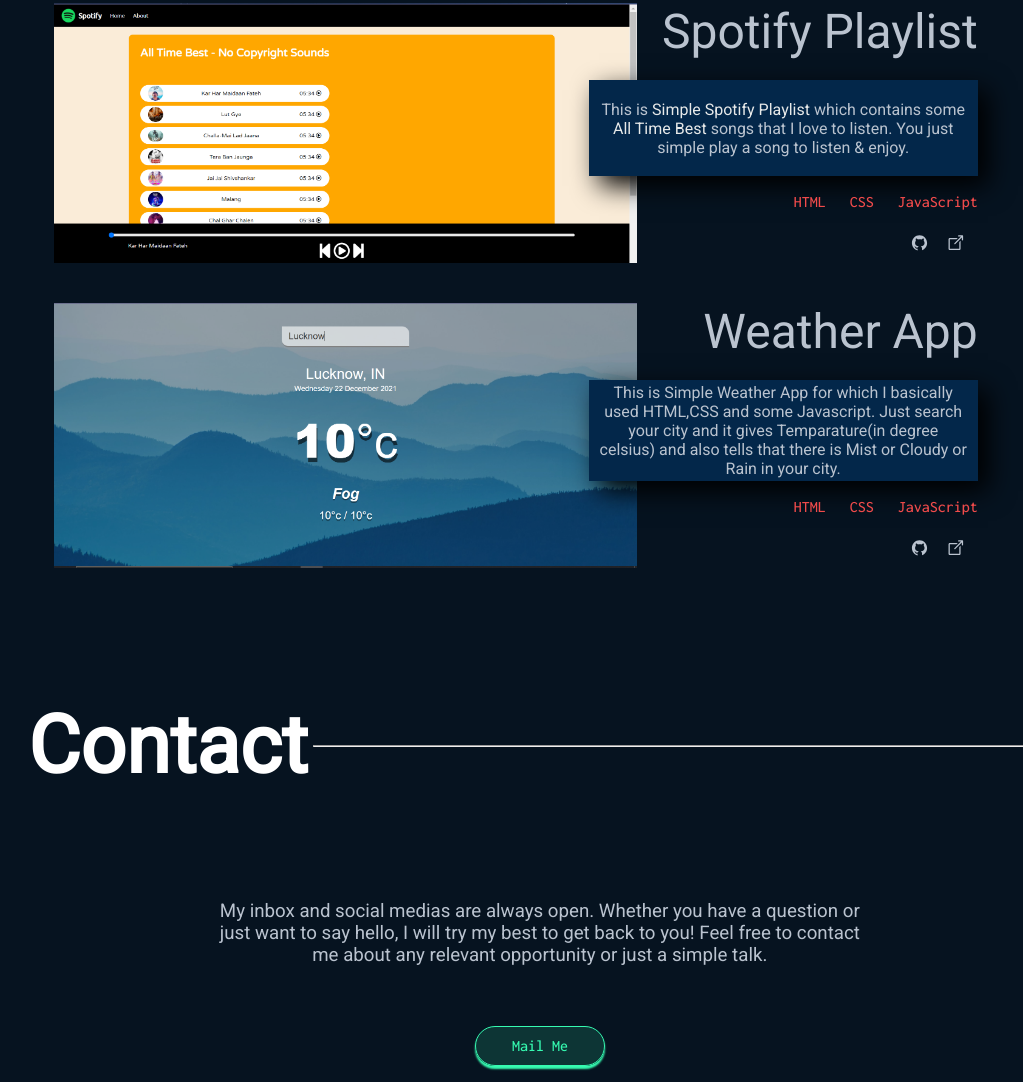
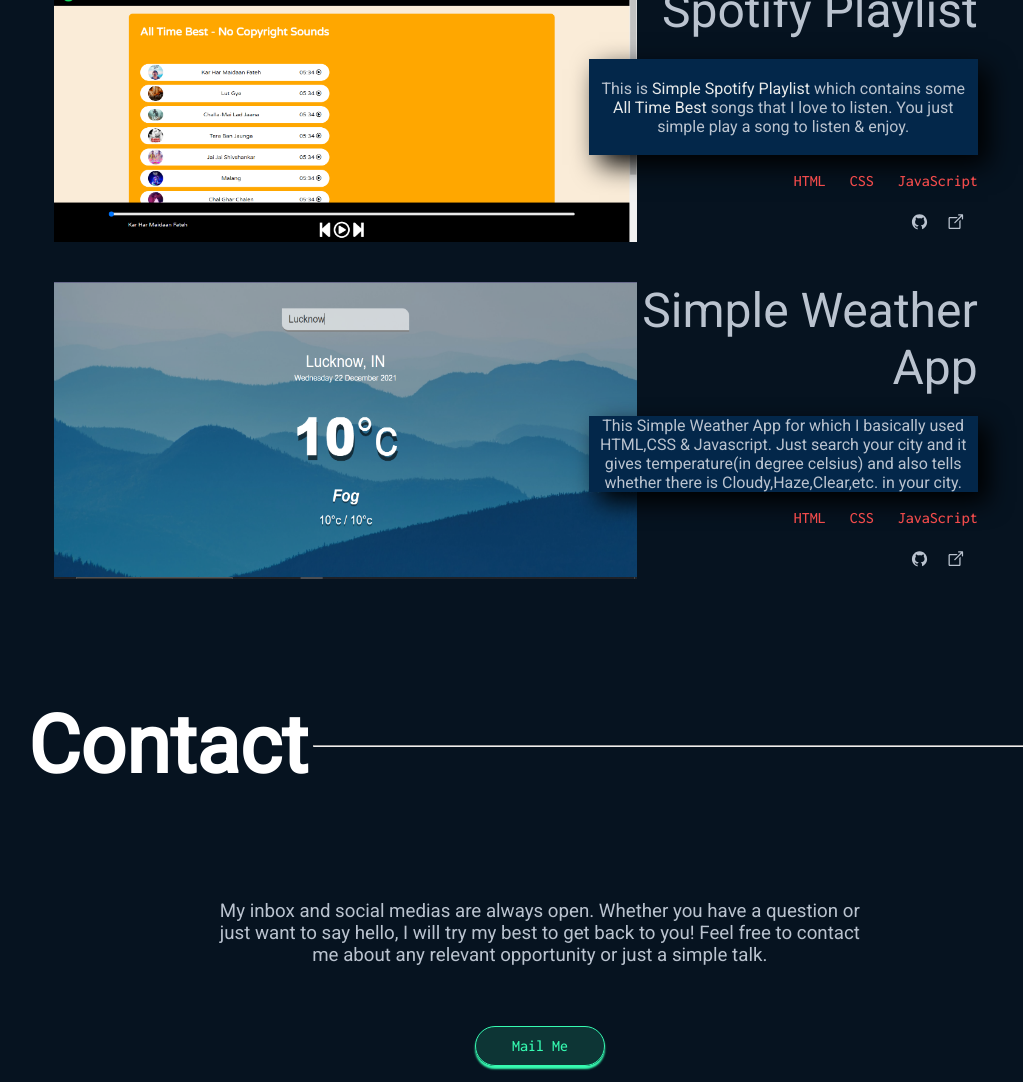
Before and after one commit to prak895/Personal-Website, a plain HTML site: page index.html in a window 1280 px wide. Shown: the part 2578-3660 px from the top of the page, without its empty margins (100-1123 px from the left). Drawn offline with nearby package versions, Linux system fonts and the light colour scheme.

Commit message:
Update index.html

```diff
--- a/index.html
+++ b/index.html
@@ -193,18 +193,18 @@
             </div>
 
             <div class="projectDetails">
-                <img src="./images/Weather.png" class="projectImg weatherImg" alt="Image of Project" data-aos="fade-right">
+                <img src="./images/weather.png" class="projectImg weatherImg" alt="Image of Project" data-aos="fade-right">
                 <div class="projectText weatherText" data-aos="fade-left">
-                    <h2>Weather App</h2>
+                    <h2>Simple Weather App</h2>
                     <div class="details">
-                        <p>This is Simple Weather App for which I basically used HTML,CSS and some Javascript. Just search your city and it gives Temparature(in degree celsius) and also tells that there is Mist or Cloudy or Rain in your city.
+                        <p>This Simple Weather App for which I basically used HTML,CSS & Javascript. Just search your city and it gives temperature(in degree celsius) and also tells whether there is Cloudy,Haze,Clear,etc. in your city.
                         </p>
                     </div>
                     <p><span>HTML</span> <span>CSS</span> <span>JavaScript</span></p>
                     <div class="platforms">
-                        <a href="https://github.com/prak895/Simple-Weather-App" target="_blank"><img
+                        <a href="https://github.com/prak895/Weather-App" target="_blank"><img
                                 src="./icons/github-project.svg" alt="Link for githu repo"></a>
-                        <a href="https://prak895.github.io/Simple-Weather-App/" target="_blank"><img
+                        <a href="https://prak895.github.io/Weather-App/" target="_blank"><img
                                 src="./icons/link.svg" alt="Link for project"></a>
                     </div>
                 </div>
```
